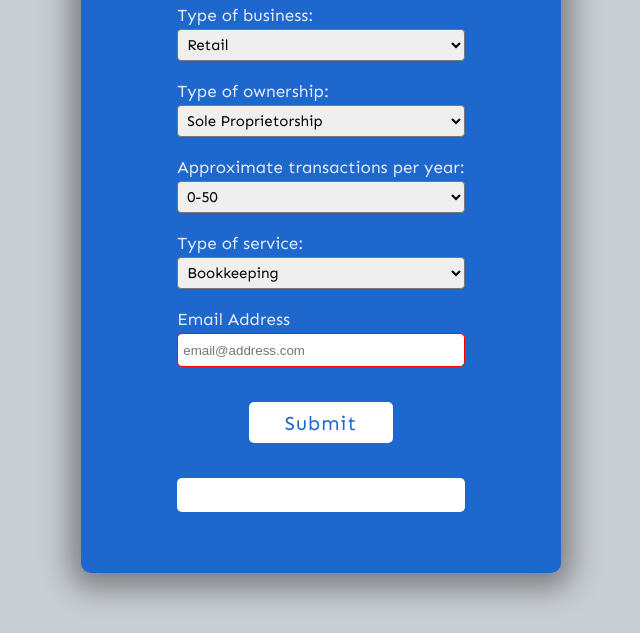
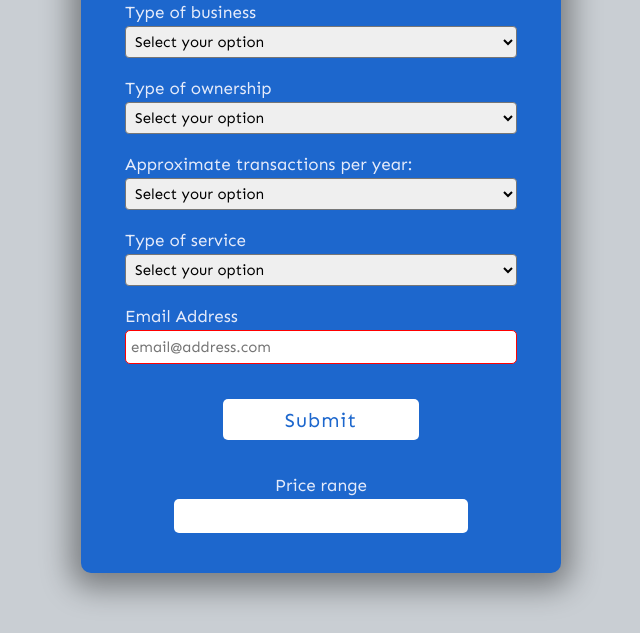
Before and after one commit to ewldev/rl-quoting-system, a plain HTML site: page index.html in a window 1280 px wide. Shown: the part 167-800 px from the top of the page, without its empty margins (319-959 px from the left). Drawn offline with Linux system fonts and the light colour scheme.

Commit message:
disabled unused js functions

```diff
--- a/index.html
+++ b/index.html
@@ -16,30 +16,33 @@
       <h1>Get a Price Quote</h1>
       <form id="form">
         <div id="categories">
-          <label for="business-select">Type of business:</label>
-          <select name="business" id="business-select">
+          <label for="business-select">Type of business</label>
+          <select name="business" id="business-select" required>
+            <option value="" disabled selected>Select your option</option>
             <option value="retail">Retail</option>
             <option value="restaurant">Restaurant</option>
             <option value="it-consulting">IT consulting</option>
           </select>
-          <label for="ownership-select">Type of ownership:</label>
-          <select name="ownership" id="ownership-select">
+          <label for="ownership-select">Type of ownership</label>
+          <select name="ownership" id="ownership-select" required>
+            <option value="" disabled selected>Select your option</option>
             <option value="sole-proprietorship">Sole Proprietorship</option>
             <option value="partnership">Partnership</option>
             <option value="corporation">Corporation</option>
           </select>
           <label for="transactions-select">Approximate transactions per year:</label>
-          <select name="transactions" id="transactions-select">
+          <select name="transactions" id="transactions-select" required>
+            <option value="" disabled selected>Select your option</option>
             <option value="0-50">0-50</option>
             <option value="50-150">50-150</option>
             <option value="150-250">150-250</option>
             <option value="250+">250+</option>
           </select>
-          <label for="services-select">Type of service:</label>
-          <select name="services" id="services-select">
+          <label for="services-select">Type of service</label>
+          <select name="services" id="services-select" required>
+            <option value="" disabled selected>Select your option</option>
             <option value="bookkeeping">Bookkeeping</option>
-            <option value="financial statements">Financial Statements</option>
-            <option value="tax returns preparation">Tax Returns Preparation</option>
+            <option value="financial statements">Financial Statements and Tax Returns Preparation</option>
             <option value="personal tax preparation">Personal Tax Preparation</option>
           </select>
           <label for="email">Email Address</label>
@@ -47,11 +50,12 @@
                placeholder="email@address.com" required>
         </div>
         <button type="submit" id="submit-btn">Submit</button>
+        <label for="result">Price range</label>
         <output type="text" id="result">
         <!-- Error/Success Message -->
-        <div class="message-container">
+        <!-- <div class="message-container">
           <h3 id="message"></h3>
-        </div>
+        </div>   -->
       </form>
     </div>
 
--- a/script.js
+++ b/script.js
@@ -1,7 +1,7 @@
 const form = document.getElementById('form');
-const messageContainer = document.querySelector('.message-container');
-const message = document.getElementById('message');
-let isValid = false;
+// const messageContainer = document.querySelector('.message-container');
+// const message = document.getElementById('message');
+// let isValid = false;
 
 function validateForm() {
   // Use HTML constraint API to check form validity
@@ -23,11 +23,14 @@ function validateForm() {
     messageContainer.style.borderColor = 'green';
   }
 }
+
   function storeFormData() {
     const user = {
       email: form.email.value,
       business: form.business.value,
-      ownership: form.ownership.value
+      ownership: form.ownership.value,
+      transactions: form.transactions.value,
+      services: form.services.value
     };
     // Do something with user data
     console.log(user);
@@ -35,18 +38,22 @@ function validateForm() {
 
   function processFormData(e) {
     e.preventDefault();
-    // Validate Form
-    validateForm();
-    // Submit Form if Valid
-    if (isValid) {
+       storeFormData();
+  }
 
-      calculate2();
-      storeFormData();
-    }
-  }
+  // function processFormData(e) {
+  //   e.preventDefault();
+  //   // Validate Form
+  //   validateForm();
+  //   // Submit Form if Valid
+  //   if (isValid) {
+  //     storeFormData();
+  //   }
+  // }
 
   // Event Listener
   form.addEventListener('submit', processFormData);
+  form.addEventListener('submit', calculate2);
 
 
 
@@ -63,20 +70,17 @@ function calculate() {
     businessRate = 3;
   }
   if (ownership == 'sole-proprietorship') {
-    ownershipRate = 10;t
+    ownershipRate = 10;
   } else if (ownership == 'partnership') {
     ownershipRate = 20;
   } else {
     ownershipRate = 30;
   }
-
   result.value = businessRate * ownershipRate;
   console.log(business);
   console.log(businessRate);
   console.log(ownership);
   console.log(ownershipRate);
-  return result;
-
 }
 
 
@@ -84,8 +88,6 @@ function calculate2() {
   const business = document.getElementById('business-select').value;
   const ownership = document.getElementById('ownership-select').value;
   const result = document.getElementById('result');
-  // let businessRate;
-  // let ownershipRate;
 
   switch(business) {
     case "retail":
@@ -107,13 +109,13 @@ function calculate2() {
     case "corporation":
       ownershipRate = 30;
   }
-
   result.value = businessRate * ownershipRate;
   console.log(business);
   console.log(businessRate);
   console.log(ownership);
   console.log(ownershipRate);
   }
+
 
 // close button
 window.onload = function(){
--- a/style.css
+++ b/style.css
@@ -65,17 +65,6 @@ body {
   transform: rotate(-45deg);
 }
 
-/* #close {
-  margin-left: auto;
-  margin-right: 10px;
-  margin-top: 10px;
-  padding:2px 5px;
-  background:#ccc;
-}
-#close:hover {
-  color:#fff;
-  } */
-
 h1 {
   margin-top: 0px;
 }
@@ -133,6 +122,8 @@ h1 {
     outline: none;
     box-sizing: border-box;
     transition: all 0.3s;
+    font-family: Sen, sans-serif;
+    font-size: 15px
   }
 
   #form input:valid {
@@ -144,7 +135,7 @@ h1 {
   }
 
   #form output {
-    width: 100%;
+    width: 75%;
     height: 34px;
     padding: 5px;
     /* border: 1px solid black; */
```
